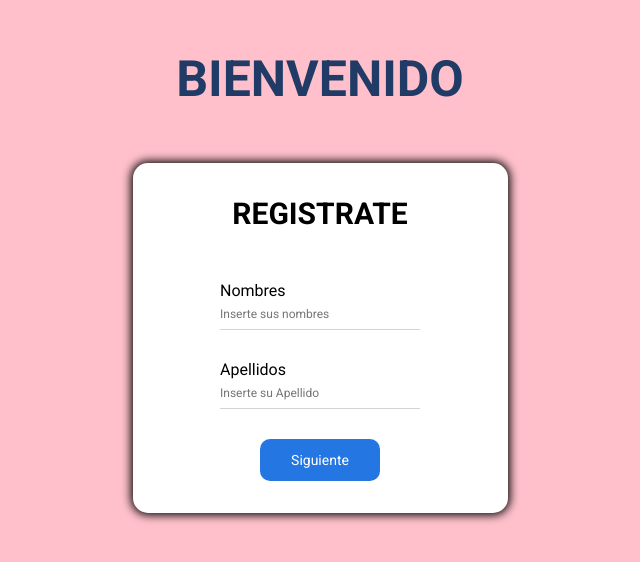
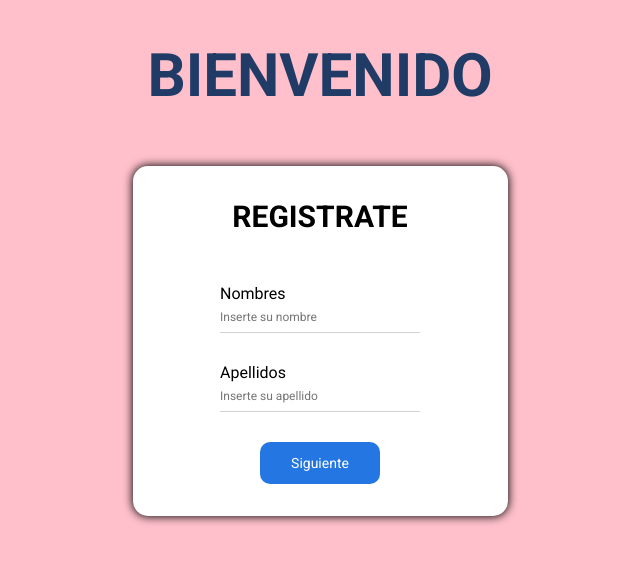
Before and after one commit to Jdavid1002/form-react, a React (Vite) app: page / in a window 1280 px wide. Shown: the top 562 px of the page, without its empty margins (320-960 px from the left). Built offline with nearby package versions, Linux system fonts and the light colour scheme.

Commit message:
Names imputs

```diff
--- a/src/App.jsx
+++ b/src/App.jsx
@@ -13,14 +13,14 @@ function App() {
       inputs : [
         {
           label : 'Nombres',
-          placeholder : 'Inserte sus nombres',
+          placeholder : 'Inserte su nombre',
           value : '',
           type : 'text',
           name : 'first_name'
         },
         {
           label : 'Apellidos',
-          placeholder : 'Inserte su Apellido',
+          placeholder : 'Inserte su apellido',
           value : '',
           type : 'text',
           name : 'last_name'
@@ -54,17 +54,17 @@ function App() {
       step : 3,
       inputs : [
         {
-          label : 'Titulo Universitario',
-          placeholder : 'pregrado, postgrado, etc',
+          label : 'Número de identificación',
+          placeholder : 'Inserte su número de identificación',
           value : '',
-          type : 'text',
-          name : 'title_student'
+          type : 'number',
+          name : 'first_name'
         },
         {
-          label : 'Apellidos',
-          placeholder : 'Inserte su Apellido',
+          label : 'Email',
+          placeholder : 'Inserte su dirección de correo',
           value : '',
-          type : 'text',
+          type : 'email',
           name : 'last_name'
         }
       ],
@@ -75,17 +75,17 @@ function App() {
       step : 4,
       inputs : [
         {
-          label : 'Nombres',
-          placeholder : 'Inserte sus nombres',
+          label : 'Animal Favorito',
+          placeholder : 'Inserte su animal favorito',
           value : '',
           type : 'text',
           name : 'first_name'
         },
         {
-          label : 'Apellidos',
+          label : 'Color favorito',
           placeholder : 'Inserte su Apellido',
           value : '',
-          type : 'text',
+          type : 'color',
           name : 'last_name'
         }
       ],
--- a/src/components/Form.css
+++ b/src/components/Form.css
@@ -4,11 +4,11 @@
   justify-content: center;
   align-items: center;
   flex-direction: column;
-  padding: 50px;
+  padding: 40px;
 }
 
 .welcome {
-  font-size: 50px;
+  font-size: 60px;
   font-weight: bold;
   color: rgba(15, 49, 94, 0.932);
 }
@@ -23,7 +23,7 @@
   align-items: center;
   flex-direction: column;
   border-radius: 15px;
-  box-shadow: 0 0 10px 2px;
+  box-shadow: 0 0 10px .5px;
   gap: 30px;
   background: white;
 }
--- a/src/index.css
+++ b/src/index.css
@@ -9,5 +9,4 @@
 
 body {
     background: pink;
-    scroll-behavior: smooth;
 }
```
